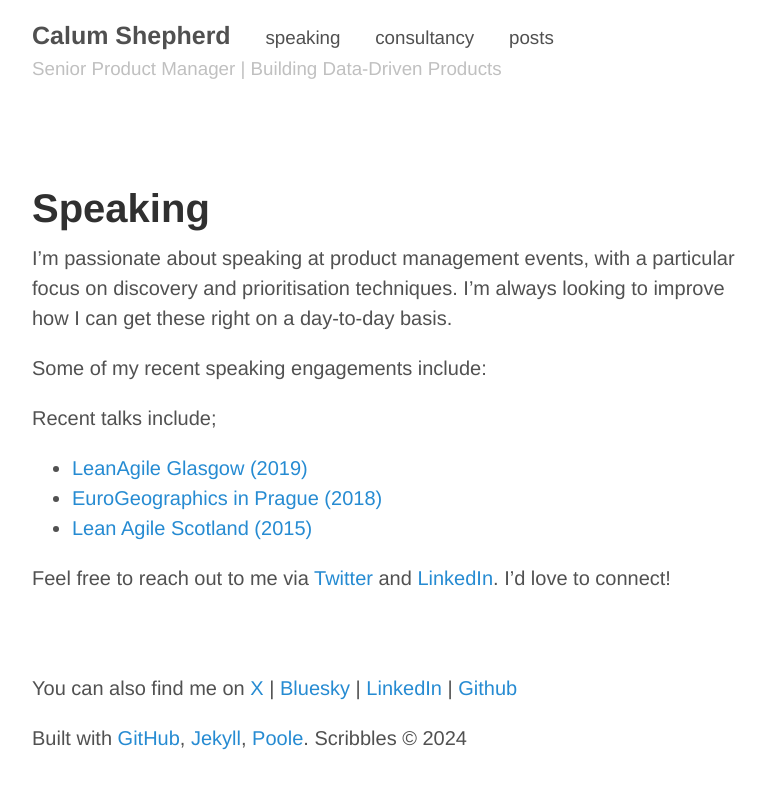
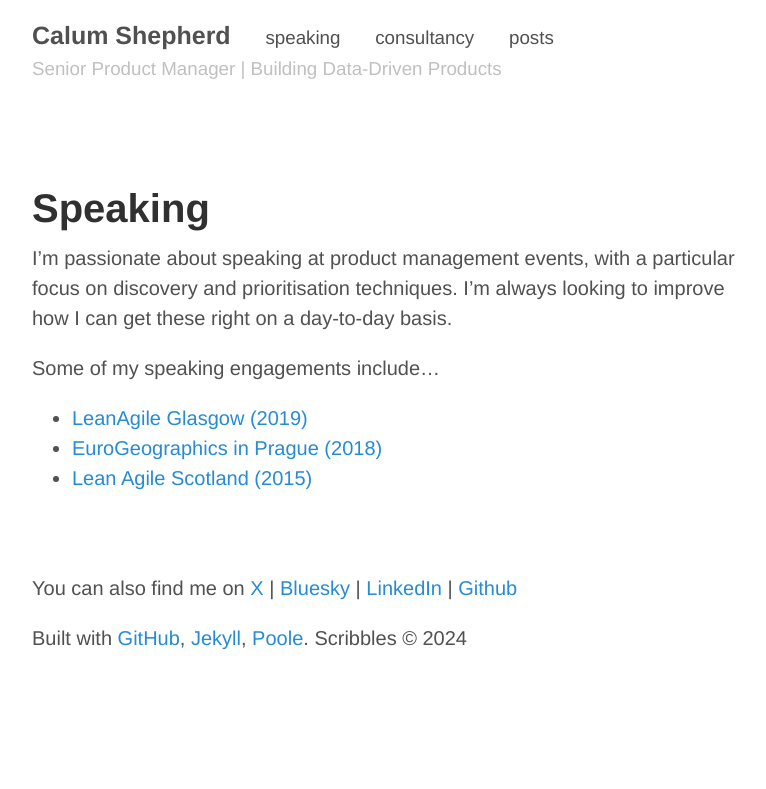
Before and after one commit to calcode/calcode.github.io, a Jekyll site: the page built from speaking.md, in a window 1280 px wide. Shown: the top 789 px of the page, without its empty margins (248-1014 px from the left). Built offline with Jekyll 4.4.1, drawn with Linux system fonts in a browser that asks for light colours.

Commit message:
updated speaking

```diff
--- a/speaking.md
+++ b/speaking.md
@@ -4,12 +4,8 @@ title: Speaking
 ---
 I’m passionate about speaking at product management events, with a particular focus on discovery and prioritisation techniques. I’m always looking to improve how I can get these right on a day-to-day basis.
 
-Some of my recent speaking engagements include:
-
-Recent talks include;
+Some of my speaking engagements include...
 
 - [LeanAgile Glasgow (2019)](https://www.meetup.com/Lean-Agile-Glasgow/)
 - [EuroGeographics in Prague (2018)](https://eurogeographics.org/)
 - [Lean Agile Scotland (2015)](http://leanagile.scot/)
-
-Feel free to reach out to me via [Twitter](https://twitter.com/calumshepherd) and [LinkedIn](https://uk.linkedin.com/in/calumshepherd). I'd love to connect!
```
Also changed, not shown: 1 other file.
